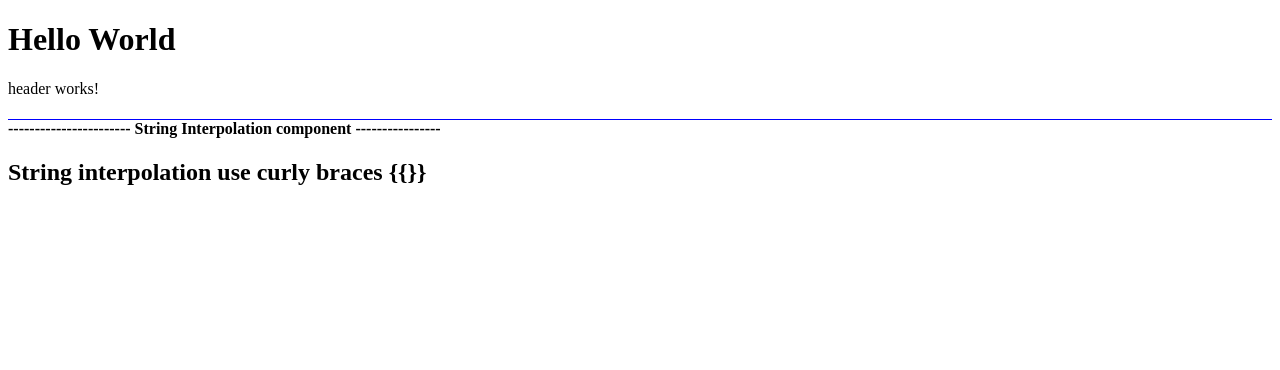
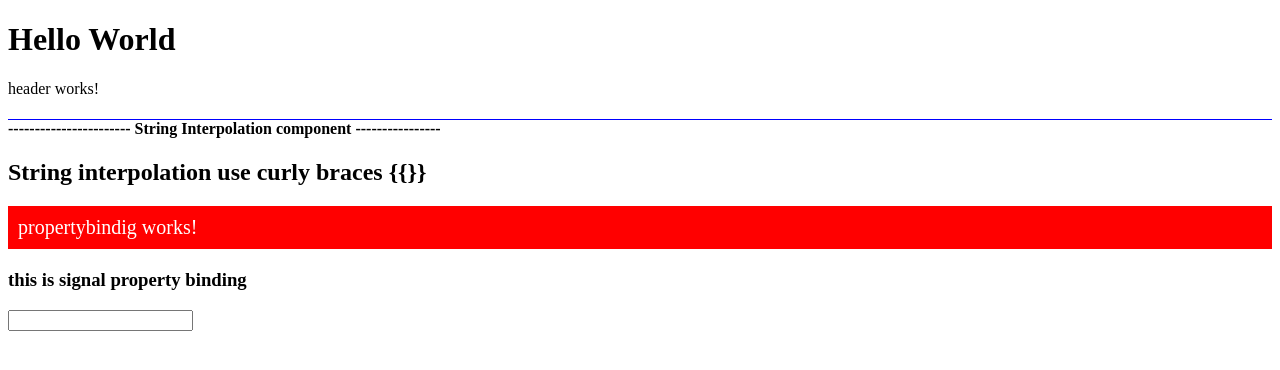
Before and after one commit to mkpbd/Angular, an Angular app in the folder angular19basic/: page / in a window 1280 px wide. Shown: the top 370 px of the page. Built offline with nearby package versions, Linux system fonts and the light colour scheme.

Commit message:
property binding

```diff
--- a/angular19basic/package.json
+++ b/angular19basic/package.json
@@ -18,6 +18,7 @@
     "@angular/platform-browser": "^19.1.0",
     "@angular/platform-browser-dynamic": "^19.1.0",
     "@angular/router": "^19.1.0",
+    "bootstrap": "^5.3.3",
     "rxjs": "~7.8.0",
     "tslib": "^2.3.0",
     "zone.js": "~0.15.0"
--- a/angular19basic/src/app/component/header/header.component.html
+++ b/angular19basic/src/app/component/header/header.component.html
@@ -1,3 +1,6 @@
 <p>header works!</p>
 
 <app-interpolation></app-interpolation>
+
+
+<app-propertybindig></app-propertybindig>
--- a/angular19basic/src/app/component/header/header.component.ts
+++ b/angular19basic/src/app/component/header/header.component.ts
@@ -1,9 +1,10 @@
 import { Component } from '@angular/core';
 import { InterpolationComponent } from '../interpolation/interpolation.component';
+import { PropertybindigComponent } from '../propertybindig/propertybindig.component';
 
 @Component({
   selector: 'app-header',
-  imports: [InterpolationComponent],
+  imports: [InterpolationComponent, PropertybindigComponent],
   templateUrl: './header.component.html',
   styleUrl: './header.component.css'
 })
--- /dev/null
+++ b/angular19basic/src/app/component/propertybindig/propertybindig.component.html
@@ -0,0 +1,7 @@
+<p [style]="color" >propertybindig works!</p>
+
+<h3 [title]="signalProper()">this is signal property binding</h3>
+
+<input type="text" [(ngModel)]="inputtext" />
+
+<h3>{{inputtext}}</h3>
--- /dev/null
+++ b/angular19basic/src/app/component/propertybindig/propertybindig.component.ts
@@ -0,0 +1,17 @@
+import { Component, signal } from '@angular/core';
+import { FormsModule } from '@angular/forms';
+
+@Component({
+  selector: 'app-propertybindig',
+  imports: [FormsModule],
+  templateUrl: './propertybindig.component.html',
+  styleUrl: './propertybindig.component.css'
+})
+export class PropertybindigComponent {
+  color: string = 'background-color: red; font-size: 20px; color: white; padding: 10px;';
+
+  // properties binding by single property
+  signalProper =  signal<string>("signalProper")
+
+  inputtext:string ='';
+}
```
Also changed, not shown: angular19basic/src/app/component/propertybindig/propertybindig.component.css (added), 2 other files (tests, documents, lock files or other folders).
